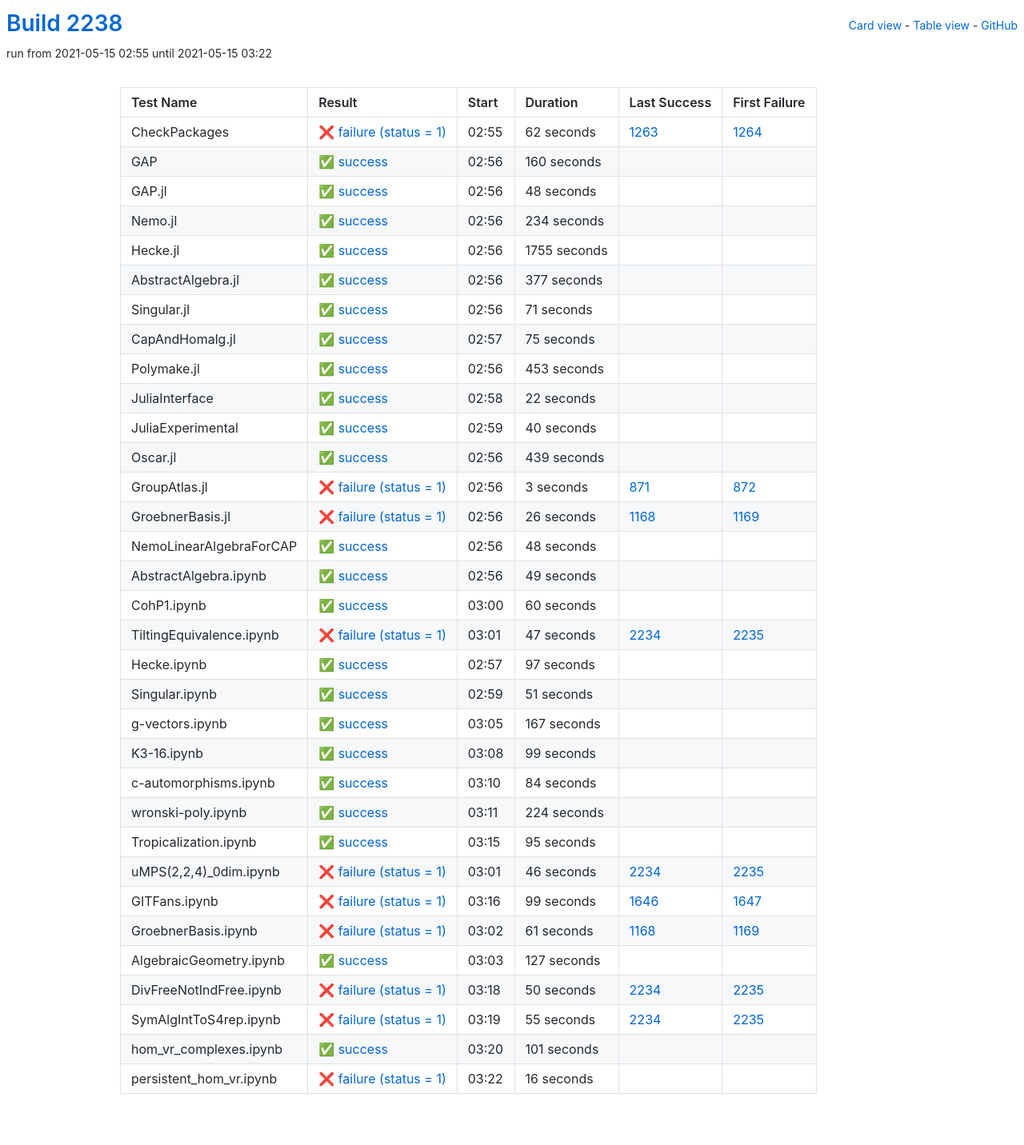
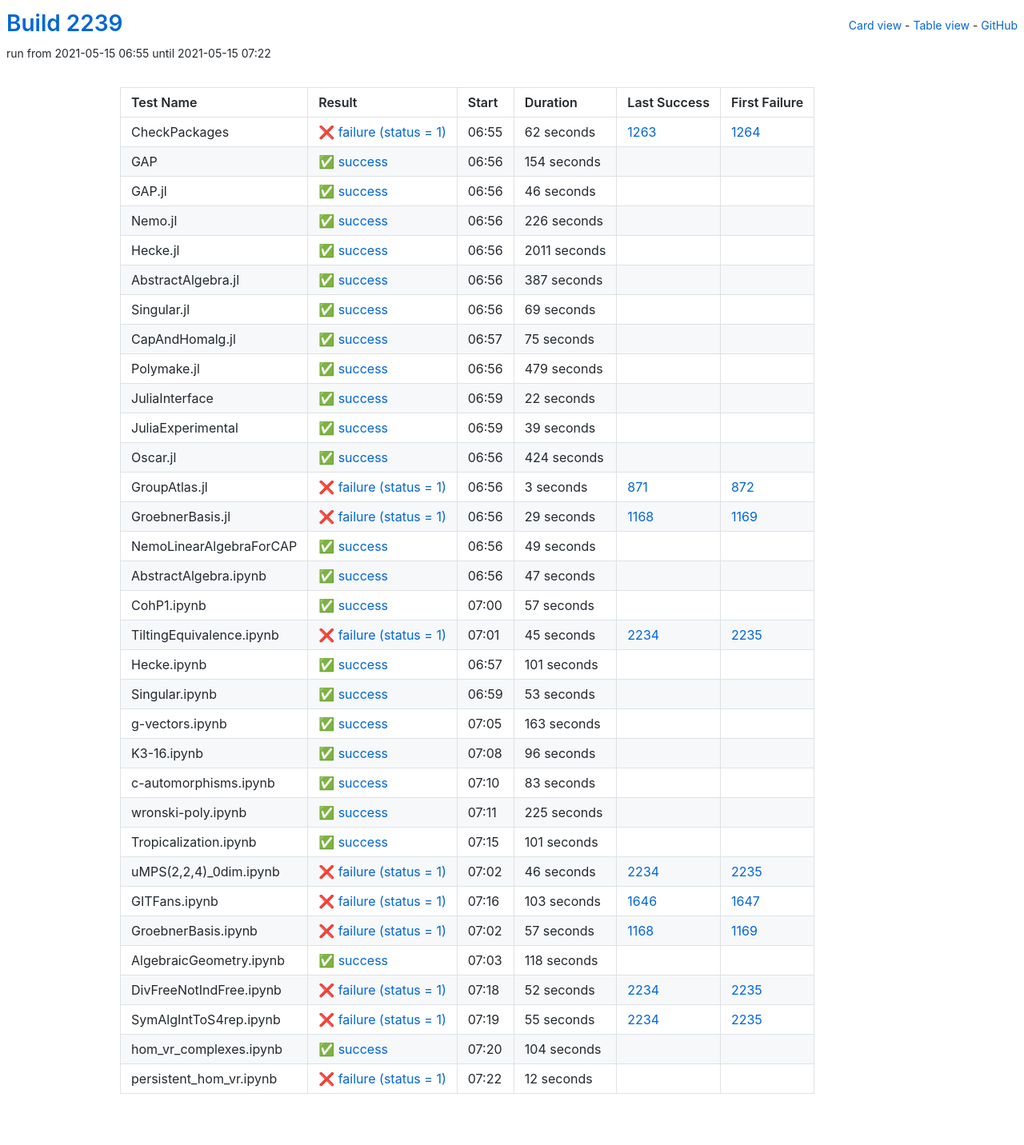
Before and after one commit to oscar-system/oscar-ci-status-stable, a Jekyll site: the page built from table.html, in a window 1280 px wide. Shown: the whole page at 80% size. Built offline with Jekyll 4.4.1, drawn with Linux system fonts in a browser that asks for light colours.

Commit message:
Build #2239

```diff
--- a/_data/ci.yml
+++ b/_data/ci.yml
@@ -1,6 +1,6 @@
 ---
-build: 2238
-build_url: https://oscarci.mathematik.uni-kl.de/job/oscar-stable/2238/
+build: 2239
+build_url: https://oscarci.mathematik.uni-kl.de/job/oscar-stable/2239/
 job: oscar-stable
 organization: oscar-system
 repo: oscar-ci-status-stable
@@ -8,8 +8,8 @@ repourl: https://github.com/oscar-system/oscar-ci-status-stable
 tests:
 - name: CheckPackages
   id: checkpackages
-  log: https://oscarci.mathematik.uni-kl.de/job/oscar-stable/2238/artifact/logs/build-2238/CheckPackages.log
-  start: 2021-05-15 02:55
+  log: https://oscarci.mathematik.uni-kl.de/job/oscar-stable/2239/artifact/logs/build-2239/CheckPackages.log
+  start: 2021-05-15 06:55
   success: false
   exitcode: 1
   status: failure
@@ -20,80 +20,80 @@ tests:
   first_failure_url: https://oscarci.mathematik.uni-kl.de/job/oscar-stable/1264/
 - name: GAP
   id: gap
-  log: https://oscarci.mathematik.uni-kl.de/job/oscar-stable/2238/artifact/logs/build-2238/GAP.log
-  start: 2021-05-15 02:56
+  log: https://oscarci.mathematik.uni-kl.de/job/oscar-stable/2239/artifact/logs/build-2239/GAP.log
+  start: 2021-05-15 06:56
   success: true
   exitcode: 0
   status: success
-  duration: 160
+  duration: 154
   last_success: false
   last_success_url:
   first_failure: false
   first_failure_url:
 - name: GAP.jl
   id: gap-jl
-  log: https://oscarci.mathematik.uni-kl.de/job/oscar-stable/2238/artifact/logs/build-2238/GAP.jl.log
-  start: 2021-05-15 02:56
+  log: https://oscarci.mathematik.uni-kl.de/job/oscar-stable/2239/artifact/logs/build-2239/GAP.jl.log
+  start: 2021-05-15 06:56
   success: true
   exitcode: 0
   status: success
-  duration: 48
+  duration: 46
   last_success: false
   last_success_url:
   first_failure: false
   first_failure_url:
 - name: Nemo.jl
   id: nemo-jl
-  log: https://oscarci.mathematik.uni-kl.de/job/oscar-stable/2238/artifact/logs/build-2238/Nemo.jl.log
-  start: 2021-05-15 02:56
+  log: https://oscarci.mathematik.uni-kl.de/job/oscar-stable/2239/artifact/logs/build-2239/Nemo.jl.log
+  start: 2021-05-15 06:56
   success: true
   exitcode: 0
   status: success
-  duration: 234
+  duration: 226
   last_success: false
   last_success_url:
   first_failure: false
   first_failure_url:
 - name: Hecke.jl
   id: hecke-jl
-  log: https://oscarci.mathematik.uni-kl.de/job/oscar-stable/2238/artifact/logs/build-2238/Hecke.jl.log
-  start: 2021-05-15 02:56
+  log: https://oscarci.mathematik.uni-kl.de/job/oscar-stable/2239/artifact/logs/build-2239/Hecke.jl.log
+  start: 2021-05-15 06:56
   success: true
   exitcode: 0
   status: success
-  duration: 1755
+  duration: 2011
   last_success: false
   last_success_url:
   first_failure: false
   first_failure_url:
 - name: AbstractAlgebra.jl
   id: abstractalgebra-jl
-  log: https://oscarci.mathematik.uni-kl.de/job/oscar-stable/2238/artifact/logs/build-2238/AbstractAlgebra.jl.log
-  start: 2021-05-15 02:56
+  log: https://oscarci.mathematik.uni-kl.de/job/oscar-stable/2239/artifact/logs/build-2239/AbstractAlgebra.jl.log
+  start: 2021-05-15 06:56
   success: true
   exitcode: 0
   status: success
-  duration: 377
+  duration: 387
   last_success: false
   last_success_url:
   first_failure: false
   first_failure_url:
 - name: Singular.jl
   id: singular-jl
-  log: https://oscarci.mathematik.uni-kl.de/job/oscar-stable/2238/artifact/logs/build-2238/Singular.jl.log
-  start: 2021-05-15 02:56
+  log: https://oscarci.mathematik.uni-kl.de/job/oscar-stable/2239/artifact/logs/build-2239/Singular.jl.log
+  start: 2021-05-15 06:56
   success: true
   exitcode: 0
   status: success
-  duration: 71
+  duration: 69
   last_success: false
   last_success_url:
   first_failure: false
   first_failure_url:
 - name: CapAndHomalg.jl
   id: capandhomalg-jl
-  log: https://oscarci.mathematik.uni-kl.de/job/oscar-stable/2238/artifact/logs/build-2238/CapAndHomalg.jl.log
-  start: 2021-05-15 02:57
+  log: https://oscarci.mathematik.uni-kl.de/job/oscar-stable/2239/artifact/logs/build-2239/CapAndHomalg.jl.log
+  start: 2021-05-15 06:57
   success: true
   exitcode: 0
   status: success
@@ -104,20 +104,20 @@ tests:
   first_failure_url:
 - name: Polymake.jl
   id: polymake-jl
-  log: https://oscarci.mathematik.uni-kl.de/job/oscar-stable/2238/artifact/logs/build-2238/Polymake.jl.log
-  start: 2021-05-15 02:56
+  log: https://oscarci.mathematik.uni-kl.de/job/oscar-stable/2239/artifact/logs/build-2239/Polymake.jl.log
+  start: 2021-05-15 06:56
   success: true
   exitcode: 0
   status: success
-  duration: 453
+  duration: 479
   last_success: false
   last_success_url:
   first_failure: false
   first_failure_url:
 - name: JuliaInterface
   id: juliainterface
-  log: https://oscarci.mathematik.uni-kl.de/job/oscar-stable/2238/artifact/logs/build-2238/JuliaInterface.log
-  start: 2021-05-15 02:58
+  log: https://oscarci.mathematik.uni-kl.de/job/oscar-stable/2239/artifact/logs/build-2239/JuliaInterface.log
+  start: 2021-05-15 06:59
   success: true
   exitcode: 0
   status: success
@@ -128,32 +128,32 @@ tests:
   first_failure_url:
 - name: JuliaExperimental
   id: juliaexperimental
-  log: https://oscarci.mathematik.uni-kl.de/job/oscar-stable/2238/artifact/logs/build-2238/JuliaExperimental.log
-  start: 2021-05-15 02:59
+  log: https://oscarci.mathematik.uni-kl.de/job/oscar-stable/2239/artifact/logs/build-2239/JuliaExperimental.log
+  start: 2021-05-15 06:59
   success: true
   exitcode: 0
   status: success
-  duration: 40
+  duration: 39
   last_success: false
   last_success_url:
   first_failure: false
   first_failure_url:
 - name: Oscar.jl
   id: oscar-jl
-  log: https://oscarci.mathematik.uni-kl.de/job/oscar-stable/2238/artifact/logs/build-2238/Oscar.jl.log
-  start: 2021-05-15 02:56
+  log: https://oscarci.mathematik.uni-kl.de/job/oscar-stable/2239/artifact/logs/build-2239/Oscar.jl.log
+  start: 2021-05-15 06:56
   success: true
   exitcode: 0
   status: success
-  duration: 439
+  duration: 424
   last_success: false
   last_success_url:
   first_failure: false
   first_failure_url:
 - name: GroupAtlas.jl
   id: groupatlas-jl
-  log: https://oscarci.mathematik.uni-kl.de/job/oscar-stable/2238/artifact/logs/build-2238/GroupAtlas.jl.log
-  start: 2021-05-15 02:56
+  log: https://oscarci.mathematik.uni-kl.de/job/oscar-stable/2239/artifact/logs/build-2239/GroupAtlas.jl.log
+  start: 2021-05-15 06:56
   success: false
   exitcode: 1
   status: failure
@@ -164,32 +164,20 @@ tests:
   first_failure_url: https://oscarci.mathematik.uni-kl.de/job/oscar-stable/872/
 - name: GroebnerBasis.jl
   id: groebnerbasis-jl
-  log: https://oscarci.mathematik.uni-kl.de/job/oscar-stable/2238/artifact/logs/build-2238/GroebnerBasis.jl.log
-  start: 2021-05-15 02:56
+  log: https://oscarci.mathematik.uni-kl.de/job/oscar-stable/2239/artifact/logs/build-2239/GroebnerBasis.jl.log
+  start: 2021-05-15 06:56
   success: false
   exitcode: 1
   status: failure
-  duration: 26
+  duration: 29
   last_success: 1168
   last_success_url: https://oscarci.mathematik.uni-kl.de/job/oscar-stable/1168/
   first_failure: 1169
   first_failure_url: https://oscarci.mathematik.uni-kl.de/job/oscar-stable/1169/
 - name: NemoLinearAlgebraForCAP
   id: nemolinearalgebraforcap
-  log: https://oscarci.mathematik.uni-kl.de/job/oscar-stable/2238/artifact/logs/build-2238/NemoLinearAlgebraForCAP.log
-  start: 2021-05-15 02:56
-  success: true
-  exitcode: 0
-  status: success
-  duration: 48
-  last_success: false
-  last_success_url:
-  first_failure: false
-  first_failure_url:
-- name: AbstractAlgebra.ipynb
-  id: abstractalgebra-ipynb
-  log: https://oscarci.mathematik.uni-kl.de/job/oscar-stable/2238/artifact/logs/build-2238/AbstractAlgebra.ipynb.log
-  start: 2021-05-15 02:56
+  log: https://oscarci.mathematik.uni-kl.de/job/oscar-stable/2239/artifact/logs/build-2239/NemoLinearAlgebraForCAP.log
+  start: 2021-05-15 06:56
   success: true
   exitcode: 0
   status: success
@@ -198,118 +186,130 @@ tests:
   last_success_url:
   first_failure: false
   first_failure_url:
-- name: CohP1.ipynb
-  id: cohp1-ipynb
-  log: https://oscarci.mathematik.uni-kl.de/job/oscar-stable/2238/artifact/logs/build-2238/CohP1.ipynb.log
-  start: 2021-05-15 03:00
+- name: AbstractAlgebra.ipynb
+  id: abstractalgebra-ipynb
+  log: https://oscarci.mathematik.uni-kl.de/job/oscar-stable/2239/artifact/logs/build-2239/AbstractAlgebra.ipynb.log
+  start: 2021-05-15 06:56
   success: true
   exitcode: 0
   status: success
-  duration: 60
+  duration: 47
+  last_success: false
+  last_success_url:
+  first_failure: false
+  first_failure_url:
+- name: CohP1.ipynb
+  id: cohp1-ipynb
+  log: https://oscarci.mathematik.uni-kl.de/job/oscar-stable/2239/artifact/logs/build-2239/CohP1.ipynb.log
+  start: 2021-05-15 07:00
+  success: true
+  exitcode: 0
+  status: success
+  duration: 57
   last_success: false
   last_success_url:
   first_failure: false
   first_failure_url:
 - name: TiltingEquivalence.ipynb
   id: tiltingequivalence-ipynb
-  log: https://oscarci.mathematik.uni-kl.de/job/oscar-stable/2238/artifact/logs/build-2238/TiltingEquivalence.ipynb.log
-  start: 2021-05-15 03:01
+  log: https://oscarci.mathematik.uni-kl.de/job/oscar-stable/2239/artifact/logs/build-2239/TiltingEquivalence.ipynb.log
+  start: 2021-05-15 07:01
   success: false
   exitcode: 1
   status: failure
-  duration: 47
+  duration: 45
   last_success: 2234
   last_success_url: https://oscarci.mathematik.uni-kl.de/job/oscar-stable/2234/
   first_failure: 2235
   first_failure_url: https://oscarci.mathematik.uni-kl.de/job/oscar-stable/2235/
 - name: Hecke.ipynb
   id: hecke-ipynb
-  log: https://oscarci.mathematik.uni-kl.de/job/oscar-stable/2238/artifact/logs/build-2238/Hecke.ipynb.log
-  start: 2021-05-15 02:57
+  log: https://oscarci.mathematik.uni-kl.de/job/oscar-stable/2239/artifact/logs/build-2239/Hecke.ipynb.log
+  start: 2021-05-15 06:57
   success: true
   exitcode: 0
   status: success
-  duration: 97
+  duration: 101
   last_success: false
   last_success_url:
   first_failure: false
   first_failure_url:
 - name: Singular.ipynb
   id: singular-ipynb
-  log: https://oscarci.mathematik.uni-kl.de/job/oscar-stable/2238/artifact/logs/build-2238/Singular.ipynb.log
-  start: 2021-05-15 02:59
+  log: https://oscarci.mathematik.uni-kl.de/job/oscar-stable/2239/artifact/logs/build-2239/Singular.ipynb.log
+  start: 2021-05-15 06:59
   success: true
   exitcode: 0
   status: success
-  duration: 51
+  duration: 53
   last_success: false
   last_success_url:
   first_failure: false
   first_failure_url:
 - name: g-vectors.ipynb
   id: g-vectors-ipynb
-  log: https://oscarci.mathematik.uni-kl.de/job/oscar-stable/2238/artifact/logs/build-2238/g-vectors.ipynb.log
-  start: 2021-05-15 03:05
+  log: https://oscarci.mathematik.uni-kl.de/job/oscar-stable/2239/artifact/logs/build-2239/g-vectors.ipynb.log
+  start: 2021-05-15 07:05
   success: true
   exitcode: 0
   status: success
-  duration: 167
+  duration: 163
   last_success: false
   last_success_url:
   first_failure: false
   first_failure_url:
 - name: K3-16.ipynb
   id: k3-16-ipynb
-  log: https://oscarci.mathematik.uni-kl.de/job/oscar-stable/2238/artifact/logs/build-2238/K3-16.ipynb.log
-  start: 2021-05-15 03:08
+  log: https://oscarci.mathematik.uni-kl.de/job/oscar-stable/2239/artifact/logs/build-2239/K3-16.ipynb.log
+  start: 2021-05-15 07:08
   success: true
   exitcode: 0
   status: success
-  duration: 99
+  duration: 96
   last_success: false
   last_success_url:
   first_failure: false
   first_failure_url:
 - name: c-automorphisms.ipynb
   id: c-automorphisms-ipynb
-  log: https://oscarci.mathematik.uni-kl.de/job/oscar-stable/2238/artifact/logs/build-2238/c-automorphisms.ipynb.log
-  start: 2021-05-15 03:10
+  log: https://oscarci.mathematik.uni-kl.de/job/oscar-stable/2239/artifact/logs/build-2239/c-automorphisms.ipynb.log
+  start: 2021-05-15 07:10
   success: true
   exitcode: 0
   status: success
-  duration: 84
+  duration: 83
   last_success: false
   last_success_url:
   first_failure: false
   first_failure_url:
 - name: wronski-poly.ipynb
   id: wronski-poly-ipynb
-  log: https://oscarci.mathematik.uni-kl.de/job/oscar-stable/2238/artifact/logs/build-2238/wronski-poly.ipynb.log
-  start: 2021-05-15 03:11
+  log: https://oscarci.mathematik.uni-kl.de/job/oscar-stable/2239/artifact/logs/build-2239/wronski-poly.ipynb.log
+  start: 2021-05-15 07:11
   success: true
   exitcode: 0
   status: success
-  duration: 224
+  duration: 225
   last_success: false
   last_success_url:
   first_failure: false
   first_failure_url:
 - name: Tropicalization.ipynb
   id: tropicalization-ipynb
-  log: https://oscarci.mathematik.uni-kl.de/job/oscar-stable/2238/artifact/logs/build-2238/Tropicalization.ipynb.log
-  start: 2021-05-15 03:15
+  log: https://oscarci.mathematik.uni-kl.de/job/oscar-stable/2239/artifact/logs/build-2239/Tropicalization.ipynb.log
+  start: 2021-05-15 07:15
   success: true
   exitcode: 0
   status: success
-  duration: 95
+  duration: 101
   last_success: false
   last_success_url:
   first_failure: false
   first_failure_url:
 - name: uMPS(2,2,4)_0dim.ipynb
   id: umps-2-2-4-0dim-ipynb
-  log: https://oscarci.mathematik.uni-kl.de/job/oscar-stable/2238/artifact/logs/build-2238/uMPS-2-2-4-_0dim.ipynb.log
-  start: 2021-05-15 03:01
+  log: https://oscarci.mathematik.uni-kl.de/job/oscar-stable/2239/artifact/logs/build-2239/uMPS-2-2-4-_0dim.ipynb.log
+  start: 2021-05-15 07:02
   success: false
   exitcode: 1
   status: failure
@@ -320,56 +320,56 @@ tests:
   first_failure_url: https://oscarci.mathematik.uni-kl.de/job/oscar-stable/2235/
 - name: GITFans.ipynb
   id: gitfans-ipynb
-  log: https://oscarci.mathematik.uni-kl.de/job/oscar-stable/2238/artifact/logs/build-2238/GITFans.ipynb.log
-  start: 2021-05-15 03:16
+  log: https://oscarci.mathematik.uni-kl.de/job/oscar-stable/2239/artifact/logs/build-2239/GITFans.ipynb.log
+  start: 2021-05-15 07:16
   success: false
   exitcode: 1
   status: failure
-  duration: 99
+  duration: 103
   last_success: 1646
   last_success_url: https://oscarci.mathematik.uni-kl.de/job/oscar-stable/1646/
   first_failure: 1647
   first_failure_url: https://oscarci.mathematik.uni-kl.de/job/oscar-stable/1647/
 - name: GroebnerBasis.ipynb
   id: groebnerbasis-ipynb
-  log: https://oscarci.mathematik.uni-kl.de/job/oscar-stable/2238/artifact/logs/build-2238/GroebnerBasis.ipynb.log
-  start: 2021-05-15 03:02
+  log: https://oscarci.mathematik.uni-kl.de/job/oscar-stable/2239/artifact/logs/build-2239/GroebnerBasis.ipynb.log
+  start: 2021-05-15 07:02
   success: false
   exitcode: 1
   status: failure
-  duration: 61
+  duration: 57
   last_success: 1168
   last_success_url: https://oscarci.mathematik.uni-kl.de/job/oscar-stable/1168/
   first_failure: 1169
   first_failure_url: https://oscarci.mathematik.uni-kl.de/job/oscar-stable/1169/
 - name: AlgebraicGeometry.ipynb
   id: algebraicgeometry-ipynb
-  log: https://oscarci.mathematik.uni-kl.de/job/oscar-stable/2238/artifact/logs/build-2238/AlgebraicGeometry.ipynb.log
-  start: 2021-05-15 03:03
+  log: https://oscarci.mathematik.uni-kl.de/job/oscar-stable/2239/artifact/logs/build-2239/AlgebraicGeometry.ipynb.log
+  start: 2021-05-15 07:03
   success: true
   exitcode: 0
   status: success
-  duration: 127
+  duration: 118
   last_success: false
   last_success_url:
   first_failure: false
   first_failure_url:
 - name: DivFreeNotIndFree.ipynb
   id: divfreenotindfree-ipynb
-  log: https://oscarci.mathematik.uni-kl.de/job/oscar-stable/2238/artifact/logs/build-2238/DivFreeNotIndFree.ipynb.log
-  start: 2021-05-15 03:18
+  log: https://oscarci.mathematik.uni-kl.de/job/oscar-stable/2239/artifact/logs/build-2239/DivFreeNotIndFree.ipynb.log
+  start: 2021-05-15 07:18
   success: false
   exitcode: 1
   status: failure
-  duration: 50
+  duration: 52
   last_success: 2234
   last_success_url: https://oscarci.mathematik.uni-kl.de/job/oscar-stable/2234/
   first_failure: 2235
   first_failure_url: https://oscarci.mathematik.uni-kl.de/job/oscar-stable/2235/
 - name: SymAlgIntToS4rep.ipynb
   id: symalginttos4rep-ipynb
-  log: https://oscarci.mathematik.uni-kl.de/job/oscar-stable/2238/artifact/logs/build-2238/SymAlgIntToS4rep.ipynb.log
-  start: 2021-05-15 03:19
+  log: https://oscarci.mathematik.uni-kl.de/job/oscar-stable/2239/artifact/logs/build-2239/SymAlgIntToS4rep.ipynb.log
+  start: 2021-05-15 07:19
   success: false
   exitcode: 1
   status: failure
@@ -380,24 +380,24 @@ tests:
   first_failure_url: https://oscarci.mathematik.uni-kl.de/job/oscar-stable/2235/
 - name: hom_vr_complexes.ipynb
   id: hom-vr-complexes-ipynb
-  log: https://oscarci.mathematik.uni-kl.de/job/oscar-stable/2238/artifact/logs/build-2238/hom_vr_complexes.ipynb.log
-  start: 2021-05-15 03:20
+  log: https://oscarci.mathematik.uni-kl.de/job/oscar-stable/2239/artifact/logs/build-2239/hom_vr_complexes.ipynb.log
+  start: 2021-05-15 07:20
   success: true
   exitcode: 0
   status: success
-  duration: 101
+  duration: 104
   last_success: false
   last_success_url:
   first_failure: false
   first_failure_url:
 - name: persistent_hom_vr.ipynb
   id: persistent-hom-vr-ipynb
-  log: https://oscarci.mathematik.uni-kl.de/job/oscar-stable/2238/artifact/logs/build-2238/persistent_hom_vr.ipynb.log
-  start: 2021-05-15 03:22
+  log: https://oscarci.mathematik.uni-kl.de/job/oscar-stable/2239/artifact/logs/build-2239/persistent_hom_vr.ipynb.log
+  start: 2021-05-15 07:22
   success: false
   exitcode: 1
   status: failure
-  duration: 16
+  duration: 12
   last_success: false
   last_success_url:
   first_failure: false
```
Also changed, not shown: README.md.
